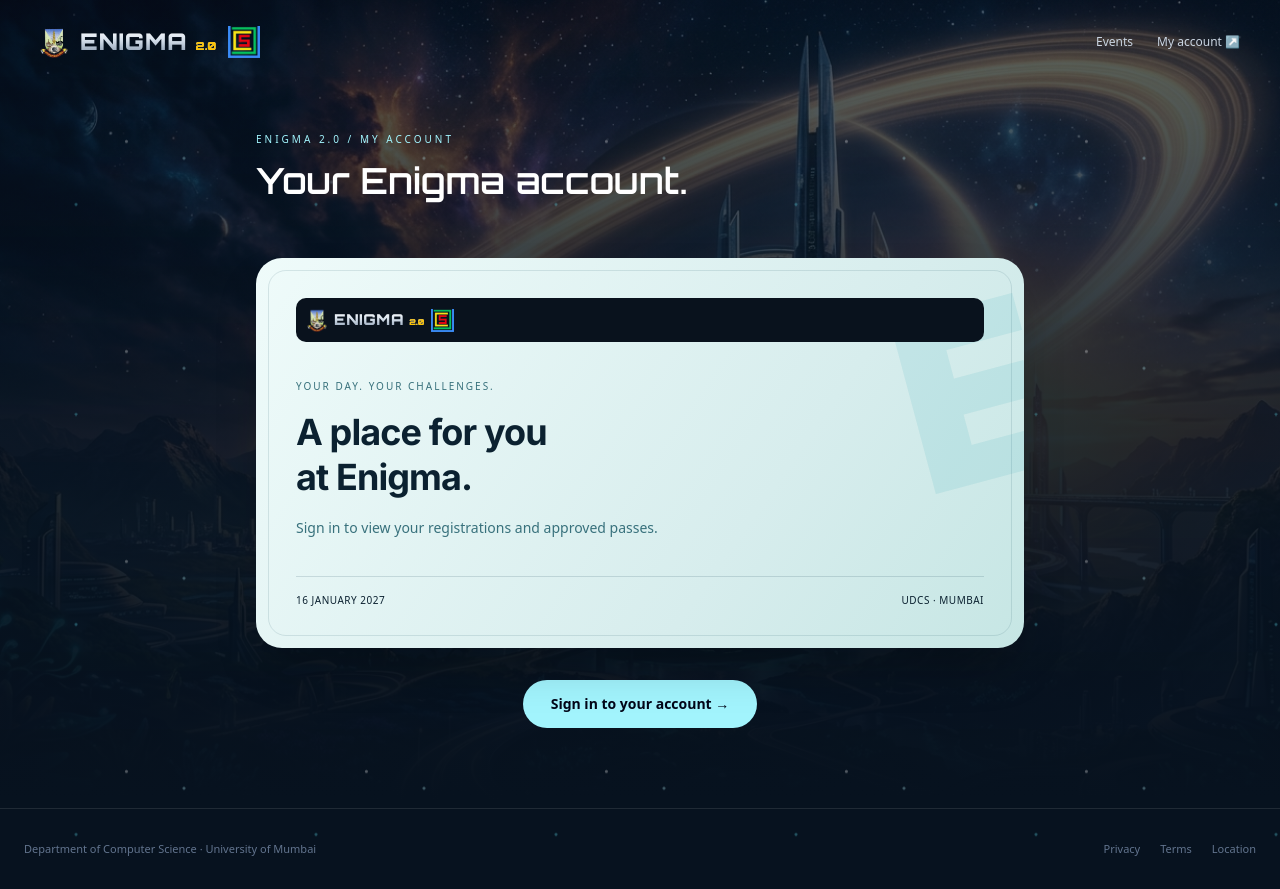
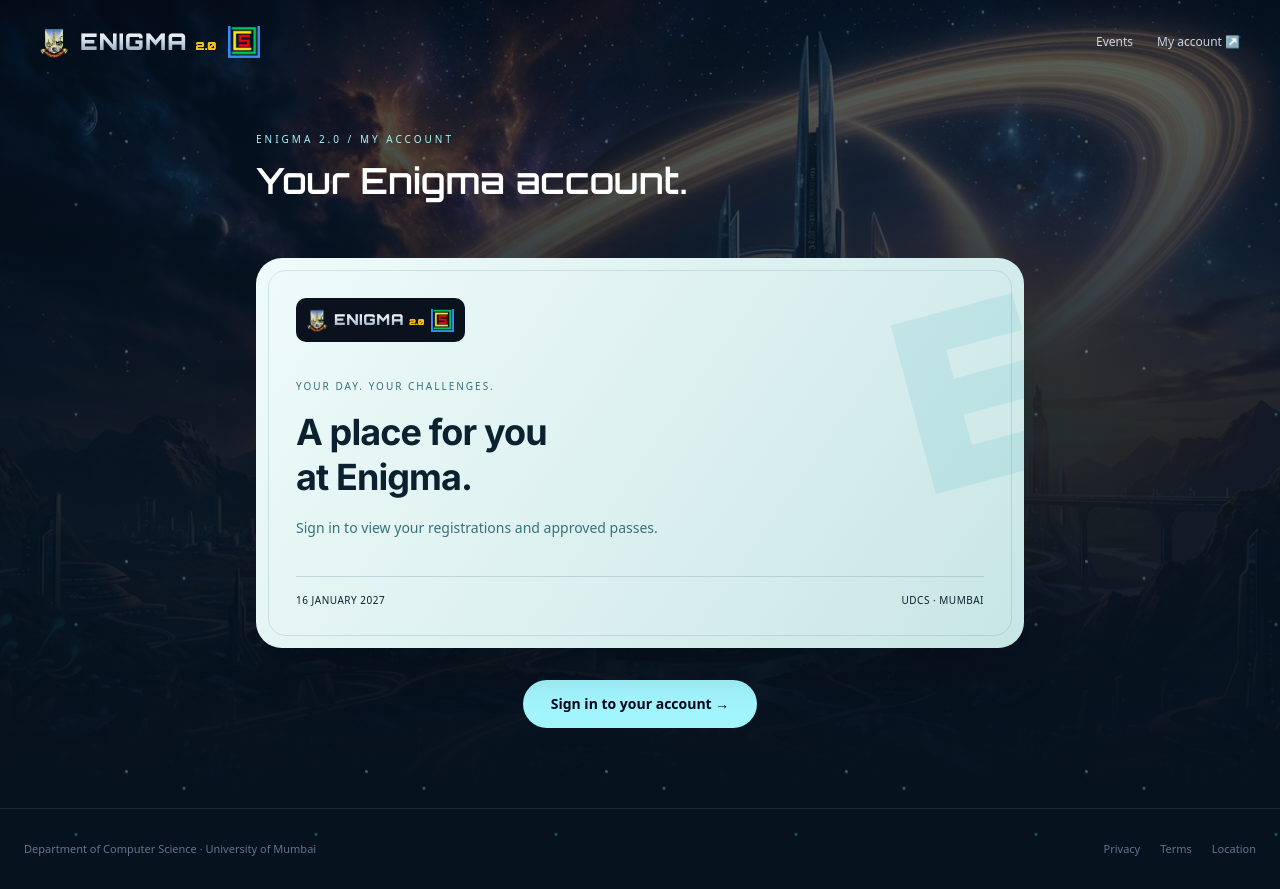
Before and after one commit to iveman99/enigma-event, a Next.js app: page /enigma2/passes in a window 1280 px wide. Built offline with nearby package versions, Linux system fonts and the light colour scheme; no server answers.

Commit message:
Keep pass logo badge fitted to the lockup

```diff
--- a/app/enigma2/typography.css
+++ b/app/enigma2/typography.css
@@ -9,5 +9,5 @@ body:has(.enigma2-type) [role="dialog"] h2,body:has(.enigma2-type) [role="dialog
 .eg-brand-edition{font-size:11px;letter-spacing:0;color:#ffc400;-webkit-text-fill-color:#ffc400}
 .eg-brand-mu{width:28px;height:36px;object-fit:contain}.eg-brand-udcs{width:32px;height:32px;object-fit:contain}
 .eg-brand-compact{gap:7px}.eg-brand-compact .eg-brand-wordmark{font-size:15px;gap:5px}.eg-brand-compact .eg-brand-edition{font-size:8px}.eg-brand-compact .eg-brand-mu{width:20px;height:26px}.eg-brand-compact .eg-brand-udcs{width:23px;height:23px}
-.eg-brand-badge{padding:9px 11px;border-radius:10px;background:#09121d}
+.eg-brand-badge{align-self:flex-start;padding:9px 11px;border-radius:10px;background:#09121d}
 @media(max-width:400px){.eg-brand{gap:8px}.eg-brand-wordmark{font-size:19px}.eg-brand-compact .eg-brand-wordmark{font-size:13px}.eg-brand-compact{gap:5px}}
```
